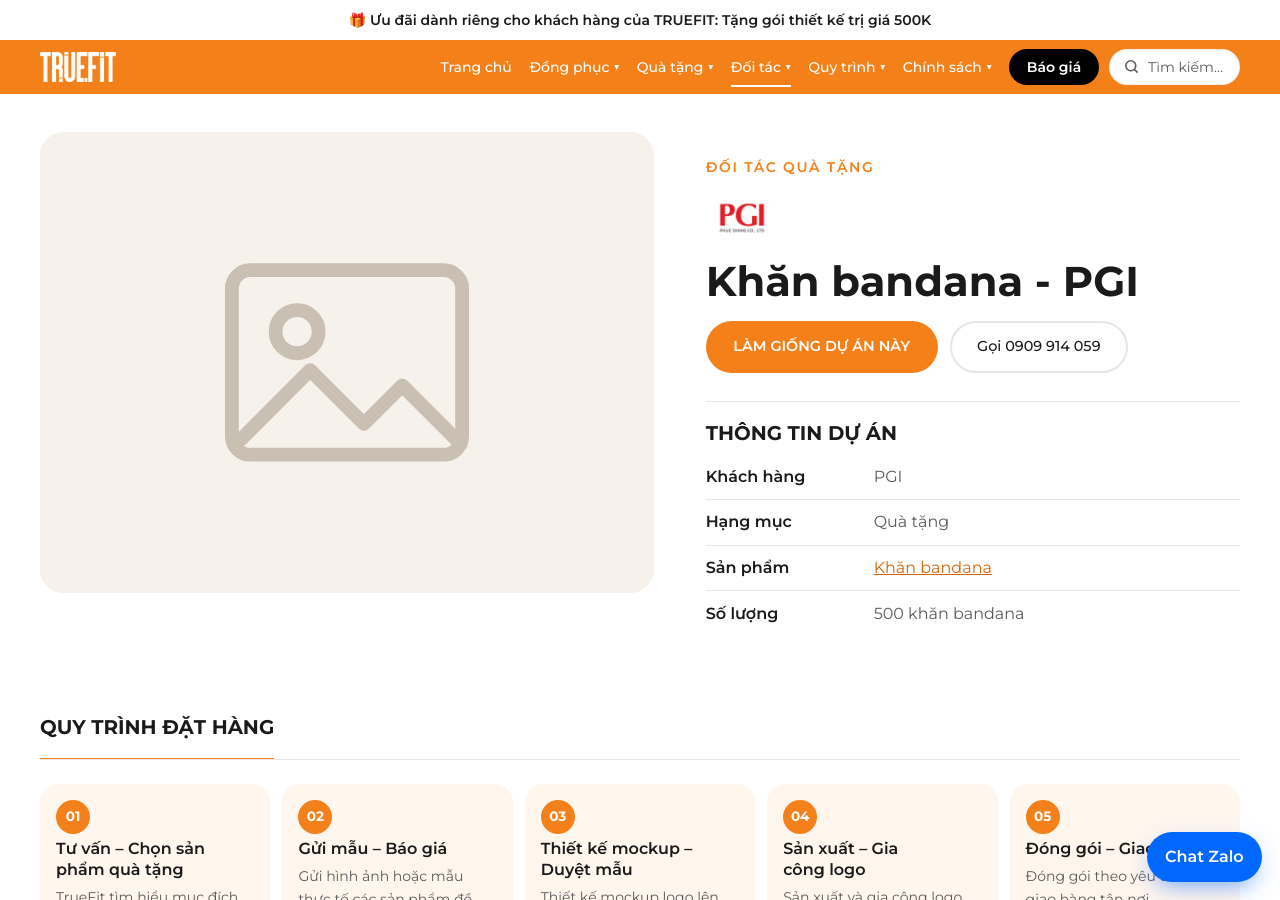
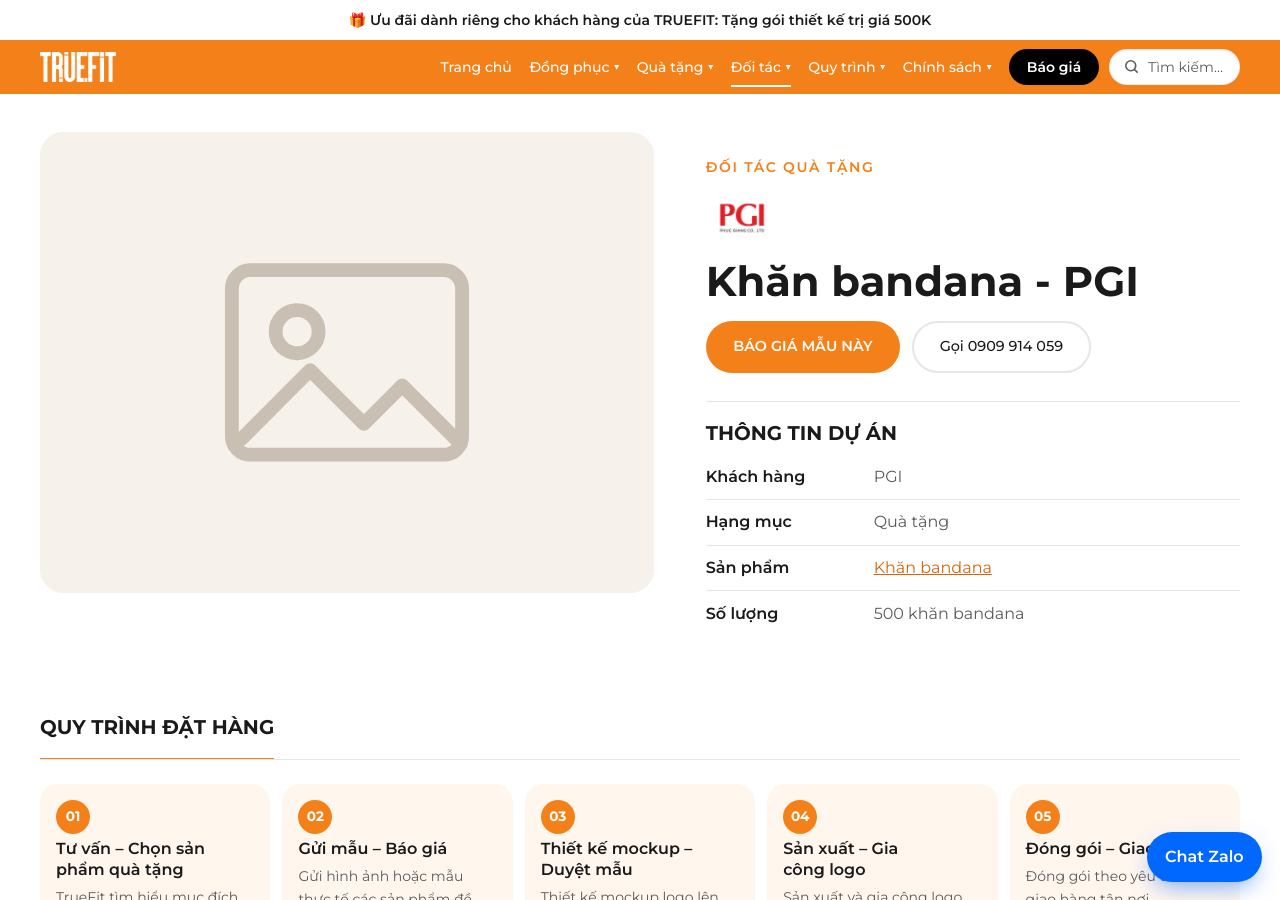
Before and after one commit to bap47/truefit, a Jekyll site: the page built from _khach_hang/qua-tang/pgi.md, in a window 1280 px wide and 900 px high. Built offline with Jekyll 4.4.1, drawn with Linux system fonts in a browser that asks for light colours.

Commit message:
Add files via upload

```diff
--- a/_layouts/client.html
+++ b/_layouts/client.html
@@ -18,7 +18,7 @@
       <h1 class="rise" style="--d:.08s">{% if page.nhom == "qua-tang" %}{% if page.tieu_de_bai and page.tieu_de_bai != "" %}{{ page.tieu_de_bai }} - {% elsif page.san_pham and page.san_pham.size > 0 %}{{ page.san_pham | join: " + " }} - {% endif %}{{ page.title }}{% elsif page.tieu_de_bai and page.tieu_de_bai != "" %}{{ page.tieu_de_bai }}{% else %}{{ page.title }}{% endif %}</h1>
       {% if page.tom_tat and page.tom_tat != "" %}<p class="tf-pd__lead rise" style="--d:.12s">{{ page.tom_tat }}</p>{% endif %}
       <div class="tf-btns rise" style="--d:.16s">
-        <a class="btn" href="#bao-gia-form" data-bao-gia>Làm giống dự án này</a>
+        <a class="btn" href="#bao-gia-form" data-bao-gia>Báo giá mẫu này</a>
         <a class="btn btn--line" href="tel:{{ site.data.lien_he.hotline_so }}">Gọi {{ site.data.lien_he.hotline }}</a>
       </div>
       <div class="tf-pd__sec rise" style="--d:.2s">
```
